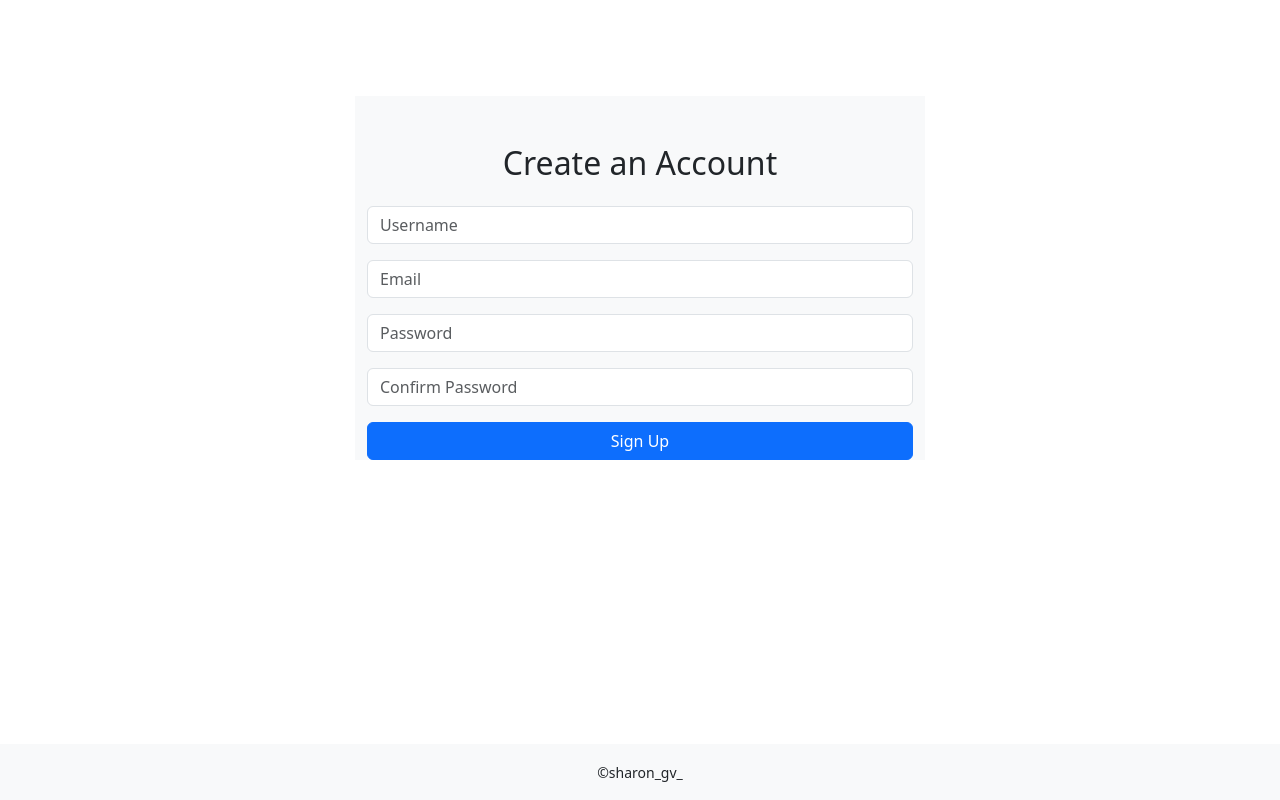
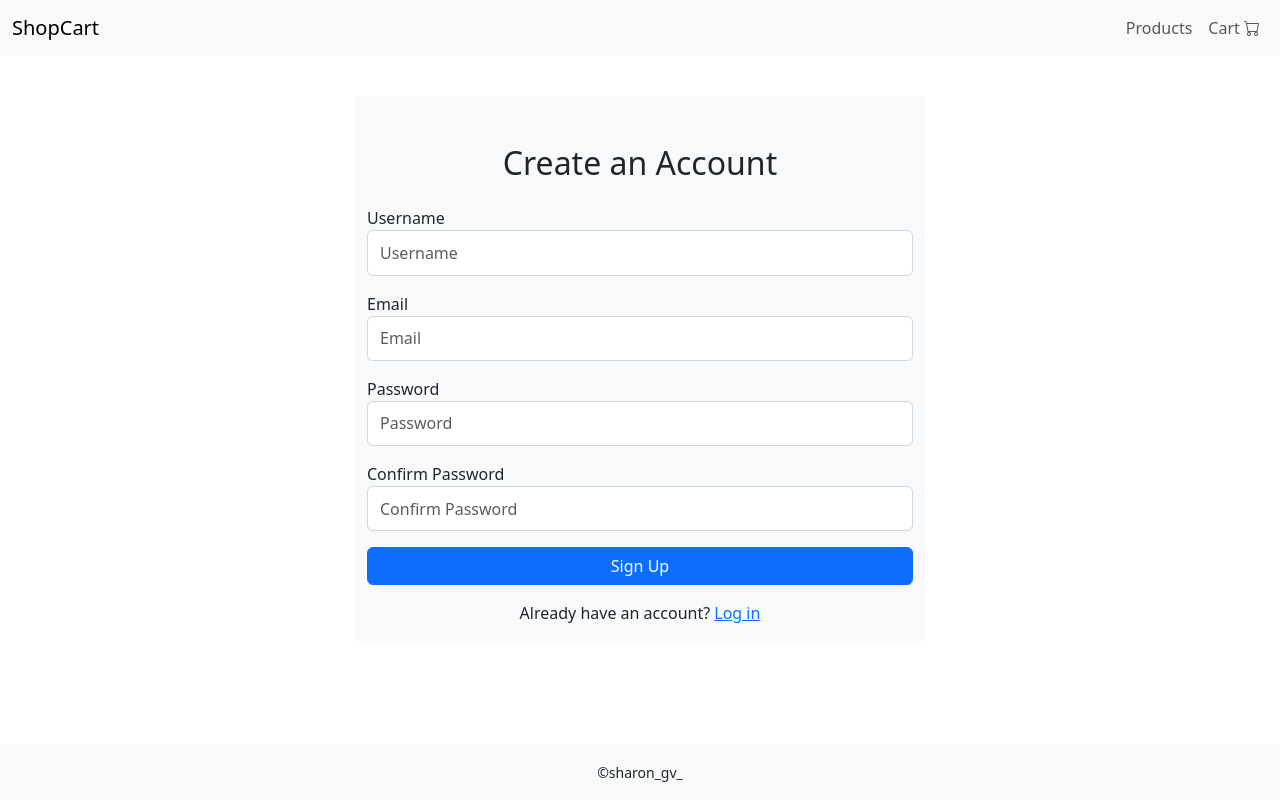
Before and after one commit to sharongvarghese/ShopCart, a Flask app: page /signup in a window 1280 px wide. Run offline with Flask 3, Linux system fonts and the light colour scheme; some web fonts are replaced.

Commit message:
Setup login and validation

```diff
--- a/app.py
+++ b/app.py
@@ -1,6 +1,6 @@
 from flask import Flask,render_template,redirect,url_for,flash
 from werkzeug.security import generate_password_hash, check_password_hash
-from forms import SignupForm
+from forms import SignupForm, LoginForm
 from models import db,User  # import db and models
 
 app = Flask(__name__)
@@ -26,30 +26,23 @@ def home():
 def signup():
     form = SignupForm()
     if form.validate_on_submit():
-        email = form.email.data
-        username = form.username.data
-        password = form.password.data
-
-        existing_user = User.query.filter((User.email == email)).first()
-
-        if existing_user:
-            flash('User already exists.- please log in.', 'danger')
-            # return redirect(url_for('login'))
-            return redirect(url_for('signup'))
-
-        hashed_password = generate_password_hash(password, method='sha256')
-        new_user = User(email=email, username=username, password=hashed_password)
+        hashed_password = generate_password_hash(form.password.data)
+        new_user = User(email=form.email.data, username=form.username.data, password=hashed_password)
         db.session.add(new_user)
         db.session.commit()
-        flash('Account created successfully! Please log in.', 'success')
+        return redirect(url_for('login'))
+    return render_template('signup.html', form=form)
+
+@app.route('/login', methods=['GET', 'POST'])
+def login():
+    form = LoginForm()
+    if form.validate_on_submit():
+        # At this point, email exists and password is correct
+        flash('Login successful!', 'success')
         return redirect(url_for('home'))
 
-    return render_template('signup.html', form=form)
-
-
-app.route('/login', methods=['GET', 'POST'])
-def login():
-    return render_template('login.html')
+    # If validation fails, the form will contain inline errors automatically
+    return render_template('login.html', form=form)
 
 if __name__ == "__main__":
     app.run(debug=True)
--- a/forms.py
+++ b/forms.py
@@ -1,6 +1,8 @@
 from flask_wtf import FlaskForm
 from wtforms import StringField, PasswordField, SubmitField
-from wtforms.validators import DataRequired, Email, EqualTo
+from wtforms.validators import DataRequired, Email, EqualTo, ValidationError
+from werkzeug.security import check_password_hash
+
 
 
 class SignupForm(FlaskForm):
@@ -9,3 +11,28 @@ class SignupForm(FlaskForm):
     password = PasswordField('Password', validators=[DataRequired()])
     confirm_password = PasswordField('Confirm Password', validators=[DataRequired(), EqualTo('password')])
     submit = SubmitField('Sign Up')
+
+    def validate_email(self, email):
+        from models import User
+        existing_user = User.query.filter_by(email=email.data).first()
+        if existing_user:
+            raise ValidationError('This email is already registered. Please login.')
+
+
+
+class LoginForm(FlaskForm):
+    email = StringField('Email', validators=[DataRequired()])
+    password = PasswordField('Password', validators=[DataRequired()])
+    submit = SubmitField('Log In')
+
+    def validate_email(self, email):
+        from models import User
+        user = User.query.filter_by(email=email.data).first()
+        if not user:
+            raise ValidationError('No account found with this email. Please sign up.')
+
+    def validate_password(self, password):
+        from models import User
+        user = User.query.filter_by(email=self.email.data).first()
+        if user and not check_password_hash(user.password, password.data):
+            raise ValidationError('Incorrect password. Please try again.')
--- /dev/null
+++ b/static/css/login.css
@@ -0,0 +1,69 @@
+ /* Full-viewport centered container */
+    .login-viewport {
+        min-height: 100vh;
+        display: flex;
+        align-items: center;
+        justify-content: center;
+        padding: 1.25rem;
+        background: #f7f7f7;
+    }
+
+    /* Card holding the Flask form */
+    .login-card {
+        width: 100%;
+        max-width: 420px;
+        background: #ffffff;
+        padding: 2rem;
+        border-radius: 8px;
+        box-shadow: 0 8px 30px rgba(0,0,0,0.07);
+        box-sizing: border-box;
+    }
+
+    .login-card h2 {
+        margin: 0 0 1rem;
+        text-align: center;
+        font-weight: 600;
+    }
+
+    .form-group {
+        margin-bottom: 1rem;
+    }
+
+    .form-control {
+        width: 100%;
+        padding: .6rem .75rem;
+        border: 1px solid #d0d7de;
+        border-radius: 6px;
+        font-size: 1rem;
+        box-sizing: border-box;
+    }
+
+    /* .login-btn {
+        display: inline-block;
+        width: 100%;
+        padding: .6rem .75rem;
+        background: #0366d6;
+        color: #fff;
+        border: none;
+        border-radius: 6px;
+        font-weight: 600;
+        cursor: pointer;
+        text-align: center;
+    } */
+
+    .help-text {
+        margin-top: .75rem;
+        text-align: center;
+        font-size: .95rem;
+    }
+
+    .help-text a {
+        color: #0366d6;
+        text-decoration: none;
+    }
+
+    .field-errors {
+        color: #b00020;
+        font-size: .9rem;
+        margin-top: .35rem;
+    }
--- a/static/css/main.css
+++ b/static/css/main.css
@@ -6,15 +6,4 @@
 
 body{
     font-family: "Arima", system-ui;
-
 }
-.navbar {
-  background: transparent !important;  /* Makes it fully see-through */
-  transition: background 0.3s ease;    /* Optional: smooth color change on scroll */
-}
-
-/* Optional: add shadow when scrolling down */
-.navbar.scrolled {
-  background: rgba(0, 0, 0, 0.7) !important;
-  box-shadow: 0 2px 4px rgba(0,0,0,0.2);
-}
--- a/templates/base.html
+++ b/templates/base.html
@@ -21,8 +21,8 @@
 </head>
 <body>
     {% block navbar %}
-   <nav class="navbar navbar-expand-lg navbar-dark fixed-top">
-    <div class="container-fluid">  <!-- use container-fluid for full width -->
+<nav class="navbar navbar-expand-lg  bg-light fixed-top">
+    <div class="container-fluid">
         <a class="navbar-brand" href="{{ url_for('home') }}">ShopCart</a>
         <button class="navbar-toggler" type="button" data-bs-toggle="collapse" data-bs-target="#navMain" aria-controls="navMain" aria-expanded="false" aria-label="Toggle navigation">
             <span class="navbar-toggler-icon"></span>
@@ -35,7 +35,10 @@
         </div>
     </div>
 </nav>
-{% with messages = get_flashed_messages(with_categories=true) %}
+{% endblock %}
+
+
+    {% with messages = get_flashed_messages(with_categories=true) %}
   {% if messages %}
     {% for category, message in messages %}
       <div class="alert alert-{{ category }} alert-dismissible fade show" role="alert">
@@ -45,9 +48,6 @@
     {% endfor %}
   {% endif %}
 {% endwith %}
-
-
-    {% endblock %}
 
   <main">
     {% block content %}{% endblock %}
--- a/templates/signup.html
+++ b/templates/signup.html
@@ -12,20 +12,44 @@
                     {{ form.hidden_tag() }}
 
                     <div class="mb-3">
-                        <input type="text" class="form-control" id="username" name="username" required placeholder="Username">
+                        {{ form.username.label }}
+                        {{ form.username(class="form-control", placeholder="Username") }}
+                        {% if form.username.errors %}
+                            {% for err in form.username.errors %}
+                                <div class="field-errors">{{ err }}</div>
+                            {% endfor %}
+                        {% endif %}
                     </div>
                     <div class="mb-3">
-
-                        <input type="email" class="form-control" id="email" name="email" required placeholder="Email">
+                        {{ form.email.label }}
+                        {{ form.email(class="form-control", placeholder="Email") }}
+                        {% if form.email.errors %}
+                            {% for err in form.email.errors %}
+                                <div class="field-errors">{{ err }}</div>
+                            {% endfor %}
+                        {% endif %}
                     </div>
                     <div class="mb-3">
-                        <input type="password" class="form-control" id="password" name="password" required placeholder="Password">
+                        {{ form.password.label }}
+                        {{ form.password(class="form-control", placeholder="Password") }}
+                        {% if form.password.errors %}
+                            {% for err in form.password.errors %}
+                                <div class="field-errors">{{ err }}</div>
+                            {% endfor %}
+                        {% endif %}
                     </div>
                     <div class="mb-3">
-                        <input type="password" class="form-control" id="confirm_password" name="confirm_password" required placeholder="Confirm Password">
+                        {{ form.confirm_password.label }}
+                        {{ form.confirm_password(class="form-control", placeholder="Confirm Password") }}
+                        {% if form.confirm_password.errors %}
+                            {% for err in form.confirm_password.errors %}
+                                <div class="field-errors">{{ err }}</div>
+                            {% endfor %}
+                        {% endif %}
                     </div>
                     <button type="submit" class="btn btn-primary w-100">Sign Up</button>
                 </form>
+                <p class="mt-3 text-center">Already have an account? <a href="{{ url_for('login') }}">Log in</a></p>
             </div>
         </div>
     </div>
```
Also changed, not shown: templates/login.html (+40 -0 lines), instance/shop.db.
